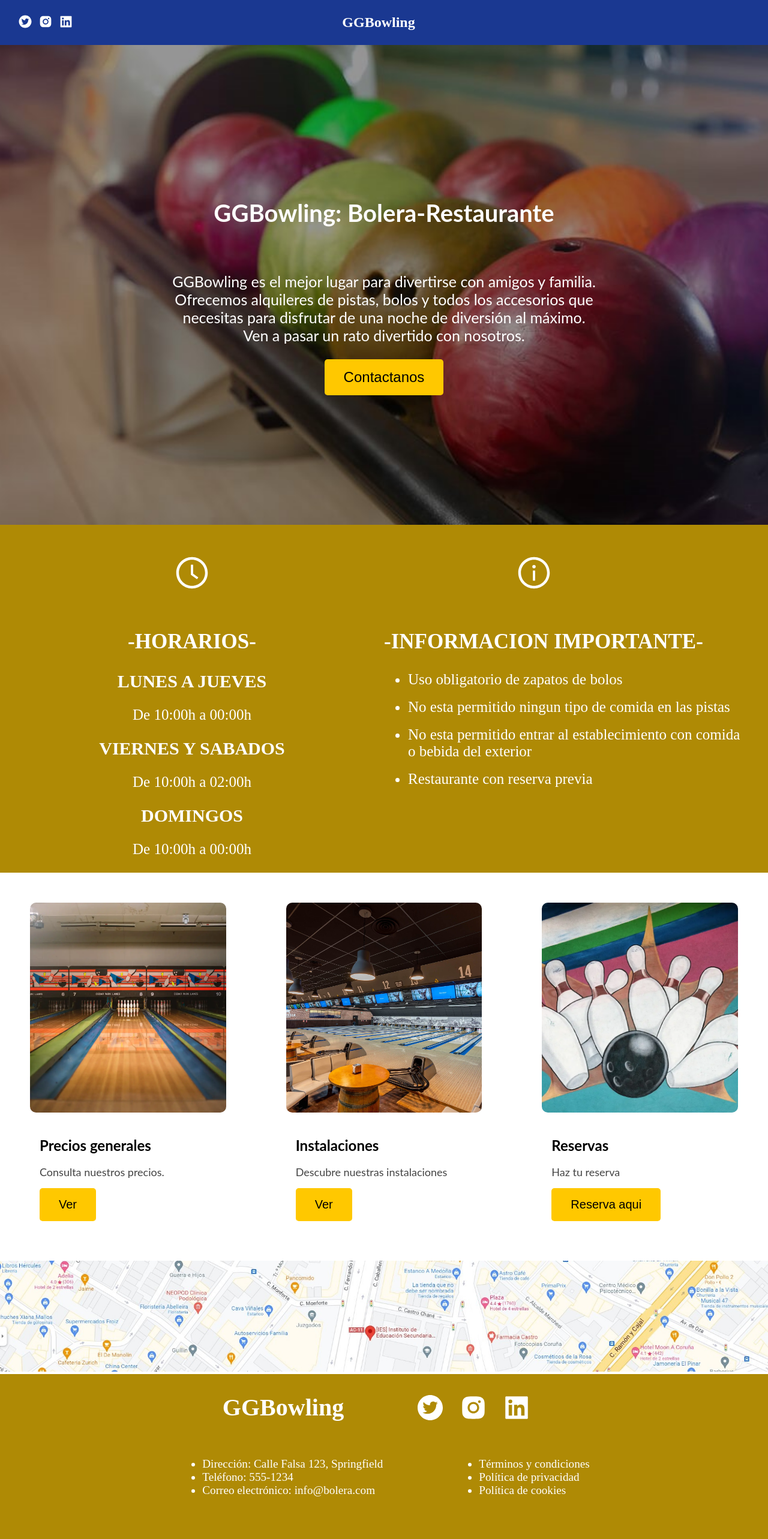
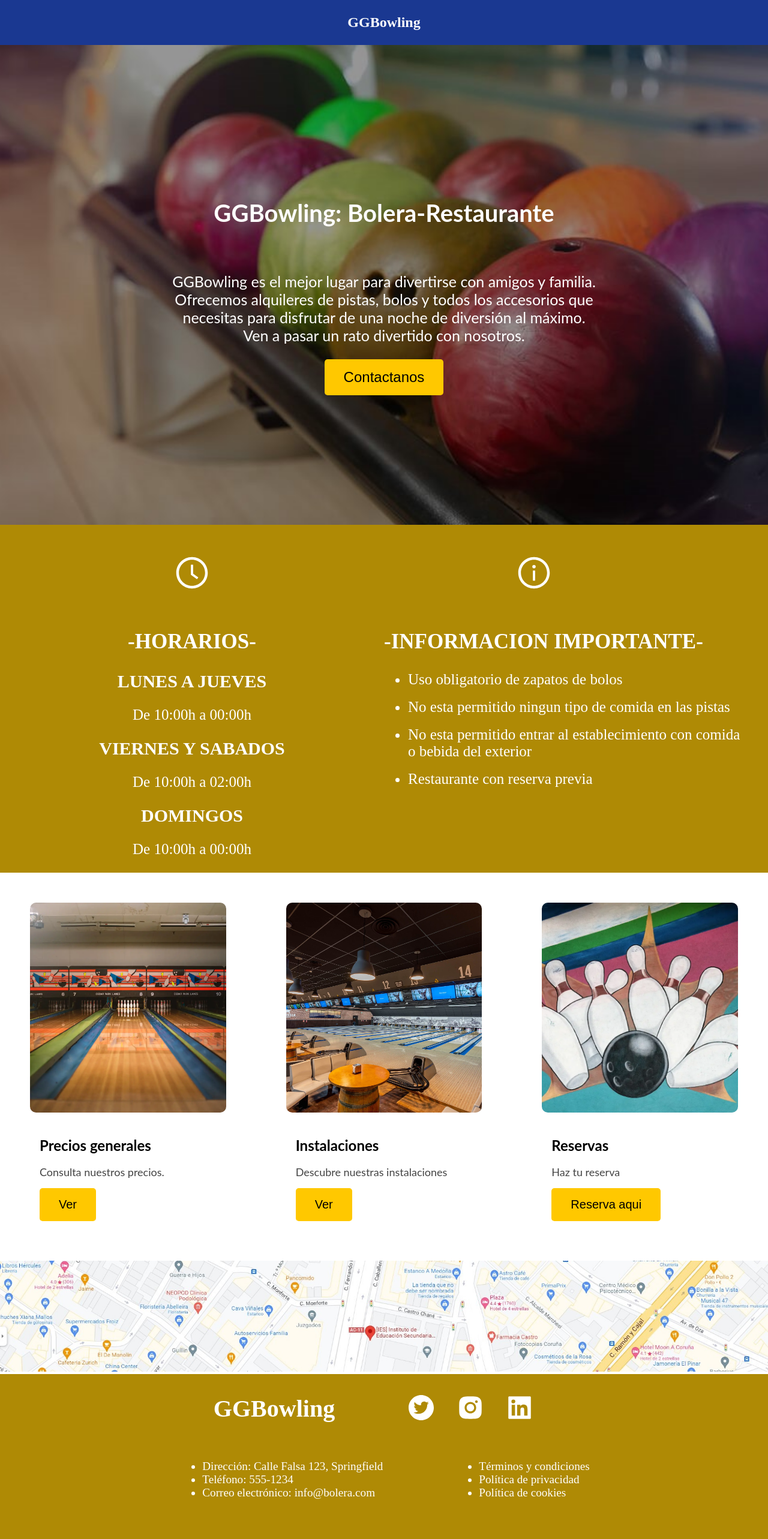
Before and after one commit to ivangarciagarcia/GGBowling, a React (Create React App) app in the folder ggbowling-front/: page /home in a window 1280 px wide. Shown: the top 2566 px of the page at 60% size. Built offline with nearby package versions, Linux system fonts and the light colour scheme.

Commit message:
rrss moved to footer

```diff
--- a/ggbowling-front/src/components/footer/Footer.tsx
+++ b/ggbowling-front/src/components/footer/Footer.tsx
@@ -10,9 +10,27 @@ export const Footer = () => {
       <div className="titulo-icons">
         <div className="titulo">GGBowling</div>
         <div className="icons">
-          <AiFillTwitterCircle />
-          <AiFillInstagram />
-          <AiFillLinkedin />
+          <a
+            href="https://twitter.com/Ivangg__"
+            target={'_blank'}
+            rel="noreferrer"
+          >
+            <AiFillTwitterCircle />
+          </a>
+          <a
+            href="https://www.instagram.com/ivangg._"
+            target={'_blank'}
+            rel="noreferrer"
+          >
+            <AiFillInstagram />
+          </a>
+          <a
+            href="https://www.linkedin.com/in/ivan-garcia-garcia/"
+            target={'_blank'}
+            rel="noreferrer"
+          >
+            <AiFillLinkedin />
+          </a>
         </div>
       </div>
 
--- a/ggbowling-front/src/components/footer/footer.scss
+++ b/ggbowling-front/src/components/footer/footer.scss
@@ -28,6 +28,11 @@
     .icons {
       display: flex;
 
+      a{
+        color: white;
+        text-decoration: none;
+      }
+
     }
     svg {
       font-size: 48px;
@@ -36,6 +41,9 @@
         text-align: center;
         font-size: 30px;
 
+      }
+      &:hover{
+        opacity: 0.8;
       }
     }
   }
--- a/ggbowling-front/src/components/header/Header.tsx
+++ b/ggbowling-front/src/components/header/Header.tsx
@@ -1,18 +1,9 @@
 import './header.scss';
-import {
-  AiFillTwitterCircle,
-  AiFillInstagram,
-  AiFillLinkedin,
-} from 'react-icons/ai';
 
 export const Header = () => {
   return (
     <header className="header">
-      <div className="icons">
-        <AiFillTwitterCircle />
-        <AiFillInstagram />
-        <AiFillLinkedin />
-      </div>
+
       <div className='titulo'><p>GGBowling</p></div>
       <div className='menu-icon'></div>
     </header>
--- a/ggbowling-front/src/components/header/header.scss
+++ b/ggbowling-front/src/components/header/header.scss
@@ -13,25 +13,10 @@ body {
     font-weight: bold;
     color: white;
     flex-grow: 1;
-    margin-right: 140px;
   }
 
-  .icons {
-    margin-left: 30px;
+}
 
-
-    svg {
-      font-size: 24px;
-      margin-right: 10px;
-      cursor: pointer;
-      color: white;
-
-      &:hover {
-        opacity: 0.8;
-      }
-      &:last-of-type {
-        margin-right: 0;
-      }
-    }
-  }
+a {
+  margin-right: 10px;
 }
```
